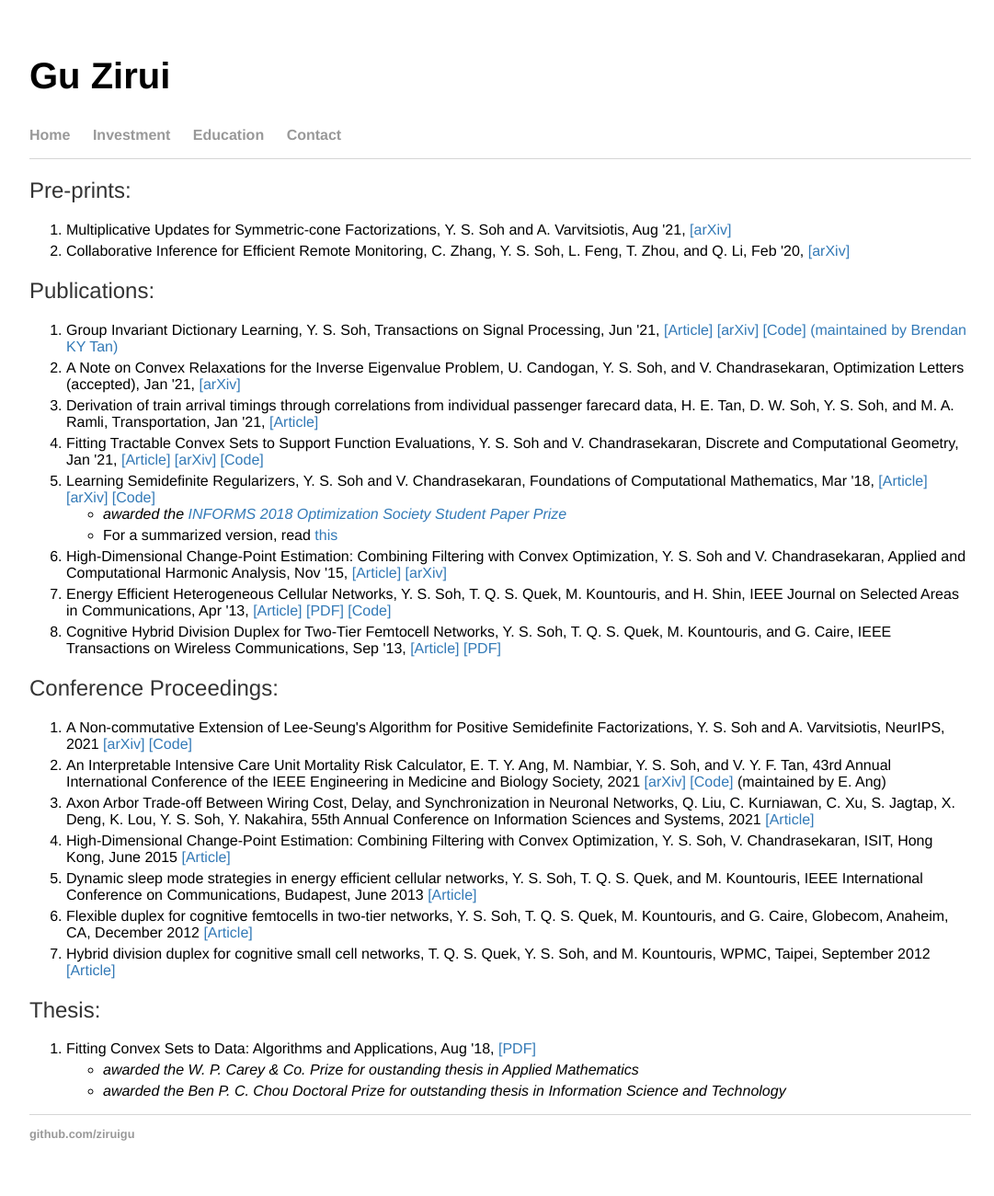
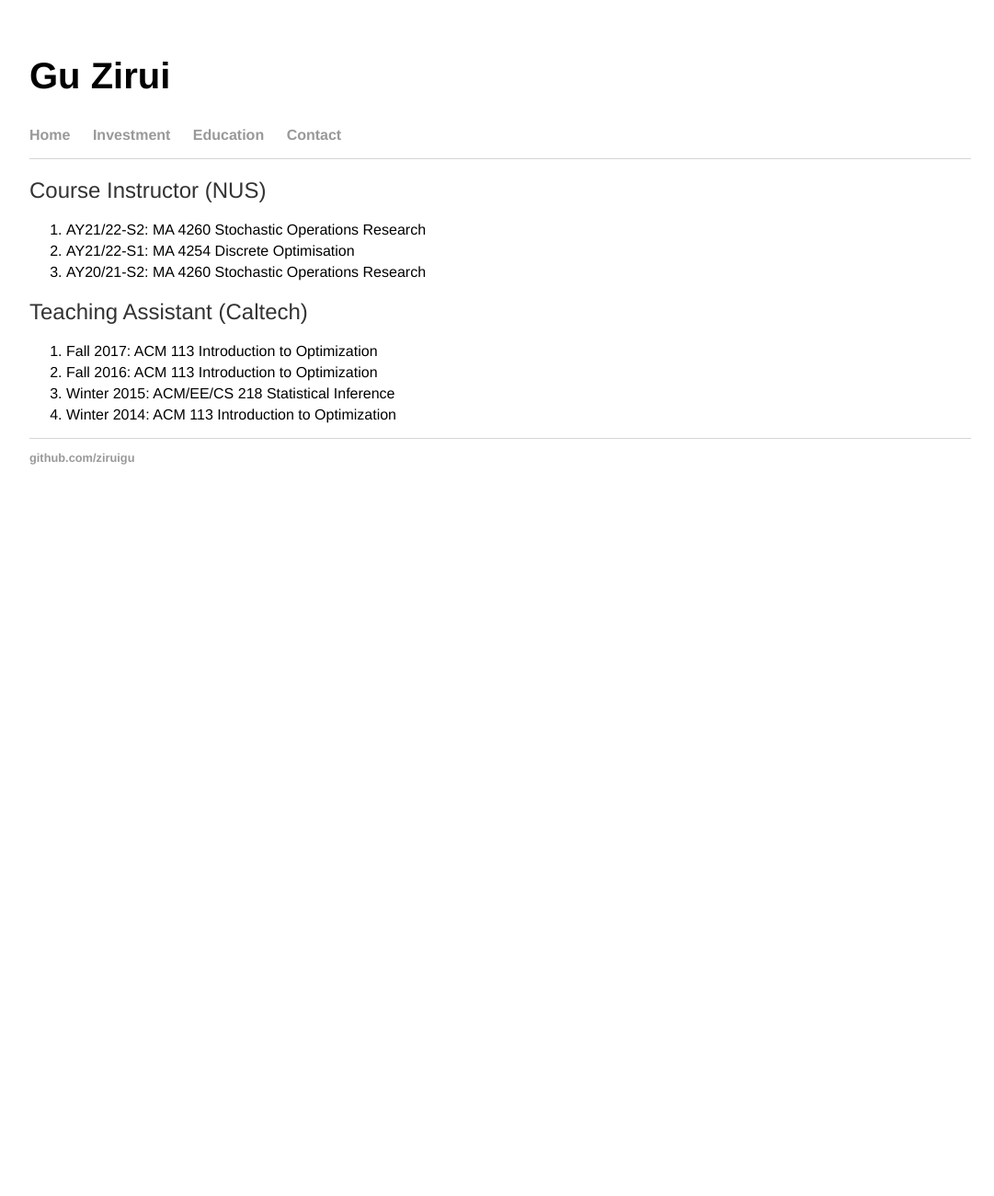
Before and after one commit to ziruigu/ziruigu.github.io, a Jekyll site: the page built from education/index.html, in a window 1280 px wide. Shown: the whole page at 92% size, without its empty margins (96-1177 px from the left). Built offline with Jekyll 4.4.1, drawn with Linux system fonts in a browser that asks for light colours; after the commit the page ends 900 px from its top, so only the background shows below that.

Commit message:
Update index.html

```diff
--- a/education/index.html
+++ b/education/index.html
@@ -4,51 +4,18 @@ title: Gu Zirui
 ---
 
 <div class="blurb">
-  <h2>Pre-prints:</h2>
+  <h2>Course Instructor (NUS)</h2>
   <ol>
-    <li>Multiplicative Updates for Symmetric-cone Factorizations, Y. S. Soh and A. Varvitsiotis, Aug '21, <a href = "https://arxiv.org/abs/2108.00740">[arXiv]</a></li>
-    <li>Collaborative Inference for Efficient Remote Monitoring, C. Zhang, Y. S. Soh, L. Feng, T. Zhou, and Q. Li, Feb '20, <a href = "https://arxiv.org/abs/2002.04759">[arXiv]</a></li>
+    <li>AY21/22-S2: MA 4260 Stochastic Operations Research</li>
+ <li>AY21/22-S1: MA 4254 Discrete Optimisation</li>
+ <li>AY20/21-S2: MA 4260 Stochastic Operations Research</li>
   </ol>
 
-    <h2>Publications:</h2>
+  <h2>Teaching Assistant (Caltech)</h2>
   <ol>
-    <li>Group Invariant Dictionary Learning, Y. S. Soh, Transactions on Signal Processing, Jun '21, <a href = "https://ieeexplore.ieee.org/document/9461688">[Article]</a> <a href = "https://arxiv.org/abs/2007.07550">[arXiv]</a> <a href = "https://github.com/bkytan/gidl">[Code] (maintained by Brendan KY Tan)</a></li>
-	<li>A Note on Convex Relaxations for the Inverse Eigenvalue Problem, U. Candogan, Y. S. Soh, and V. Chandrasekaran, Optimization Letters (accepted), Jan '21, <a href = "https://arxiv.org/abs/1911.02225">[arXiv]</a></li>
-	<li>Derivation of train arrival timings through correlations from individual passenger farecard data, H. E. Tan, D. W. Soh, Y. S. Soh, and M. A. Ramli, Transportation, Jan '21, <a href = "https://link.springer.com/article/10.1007/s11116-021-10164-w">[Article]</a></li>
-	<li>Fitting Tractable Convex Sets to Support Function Evaluations, Y. S. Soh and V. Chandrasekaran, Discrete and Computational Geometry, Jan '21, <a href = "https://link.springer.com/article/10.1007/s00454-020-00258-0">[Article]</a> <a href = "http://arxiv.org/abs/1903.04194">[arXiv]</a> <a href = "http://github.com/yssoh/cvxreg">[Code]</a></li>
-	<li>Learning Semidefinite Regularizers, Y. S. Soh and V. Chandrasekaran, Foundations of Computational Mathematics, Mar '18, <a href = "http://link.springer.com/article/10.1007/s10208-018-9386-z">[Article]</a> <a href = "http://arxiv.org/abs/1701.01207">[arXiv]</a> <a href = "https://github.com/yssoh/SDP_DL">[Code]</a><br>
-	<ul>
-	<li><i>awarded the <a href ="http://www.informs.org/Recognizing-Excellence/Community-Prizes/Optimization-Society/Optimization-Society-Student-Paper-Prize">INFORMS 2018 Optimization Society Student Paper Prize</a></i></li>
-	<li>
-	For a summarized version, read <a href = "https://github.com/yssoh/informs18_sdpdl/raw/master/informs18_sdpdl.pdf">this</a>
-	</li>
-	</ul>
-	<li>High-Dimensional Change-Point Estimation: Combining Filtering with Convex Optimization, Y. S. Soh and V. Chandrasekaran, Applied and Computational Harmonic Analysis, Nov '15, <a href = "https://www.sciencedirect.com/science/article/pii/S1063520315001542">[Article]</a> <a href = "http://arxiv.org/abs/1412.3731">[arXiv]</a></li>
-	<li>Energy Efficient Heterogeneous Cellular Networks, Y. S. Soh, T. Q. S. Quek, M. Kountouris, and H. Shin, IEEE Journal on Selected Areas in Communications, Apr '13, <a href = "https://ieeexplore.ieee.org/document/6502479">[Article]</a> <a href = "papers/SQKS_JSAC13.pdf">[PDF]</a> <a href = "http://github.com/yssoh/green_hcn">[Code]</a></li>
-	<li>Cognitive Hybrid Division Duplex for Two-Tier Femtocell Networks, Y. S. Soh, T. Q. S. Quek, M. Kountouris, and G. Caire, IEEE Transactions on Wireless Communications, Sep '13, <a href = "https://ieeexplore.ieee.org/xpl/articleDetails.jsp?arnumber=6594782">[Article]</a> <a href = "papers/SQKC_TWC13.pdf">[PDF]</a></li>
+ <li>Fall 2017: ACM 113 Introduction to Optimization</li>
+ <li>Fall 2016: ACM 113 Introduction to Optimization</li>
+ <li>Winter 2015: ACM/EE/CS 218 Statistical Inference</li>
+ <li>Winter 2014: ACM 113 Introduction to Optimization</li>
   </ol>
-
-
-  <h2>Conference Proceedings:</h2>
-  <ol>
-    <li>A Non-commutative Extension of Lee-Seung's Algorithm for Positive Semidefinite Factorizations, Y. S. Soh and A. Varvitsiotis, NeurIPS, 2021 <a href = "https://arxiv.org/abs/2106.00293">[arXiv]</a> <a href = "https://github.com/yssoh/PSD_MM">[Code]</a></li>
-    <li>An Interpretable Intensive Care Unit Mortality Risk Calculator, E. T. Y. Ang, M. Nambiar, Y. S. Soh, and V. Y. F. Tan, 43rd Annual International Conference of the IEEE Engineering in Medicine and Biology Society, 2021 <a href = "https://arxiv.org/abs/2101.07426">[arXiv]</a> <a href = "https://github.com/dualinsanity007/FYP-Interpretable-ICU-Mortality-Risk-Calculator">[Code]</a> (maintained by E. Ang)</li>
-    <li>Axon Arbor Trade-off Between Wiring Cost, Delay, and Synchronization in Neuronal Networks, Q. Liu, C. Kurniawan, C. Xu, S. Jagtap, X. Deng, K. Lou, Y. S. Soh, Y. Nakahira, 55th Annual Conference on Information Sciences and Systems, 2021 <a href = "https://ieeexplore.ieee.org/abstract/document/9400271/">[Article]</a></li>
-	<li>High-Dimensional Change-Point Estimation: Combining Filtering with Convex Optimization, Y. S. Soh, V. Chandrasekaran, ISIT, Hong Kong, June 2015 <a href = "http://ieeexplore.ieee.org/xpls/abs_all.jsp?arnumber=7282435&tag=1">[Article]</a></li>
-	<li>Dynamic sleep mode strategies in energy efficient cellular networks, Y. S. Soh, T. Q. S. Quek, and M. Kountouris, IEEE International Conference on Communications, Budapest, June 2013 <a href = "http://ieeexplore.ieee.org/xpls/abs_all.jsp?arnumber=6655024&tag=1">[Article]</a></li>
-	<li>Flexible duplex for cognitive femtocells in two-tier networks, Y. S. Soh, T. Q. S. Quek, M. Kountouris, and G. Caire, Globecom, Anaheim, CA, December 2012 <a href="http://ieeexplore.ieee.org/xpls/abs_all.jsp?arnumber=6503443">[Article]</a></li>
-	<li>Hybrid division duplex for cognitive small cell networks, T. Q. S. Quek, Y. S. Soh, and M. Kountouris, WPMC, Taipei, September 2012 <a href = "http://ieeexplore.ieee.org/xpls/abs_all.jsp?arnumber=6398710">[Article]</a></li>
-  </ol>
-
-
-  <h2>Thesis:</h2>
-  <ol>
-    <li>Fitting Convex Sets to Data: Algorithms and Applications, Aug '18, <a href = "http://thesis.library.caltech.edu/11208/1/YongSheng_Soh_2019.pdf">[PDF]</a></li>
-	<ul>
-	<li><i>awarded the W. P. Carey & Co. Prize for oustanding thesis in Applied Mathematics </i></li>
-	<li><i>awarded the Ben P. C. Chou Doctoral Prize for outstanding thesis in Information Science and Technology</i></li>
-	</ul>
-  </ol>
-
-
 </div><!-- /.blurb -->
```
